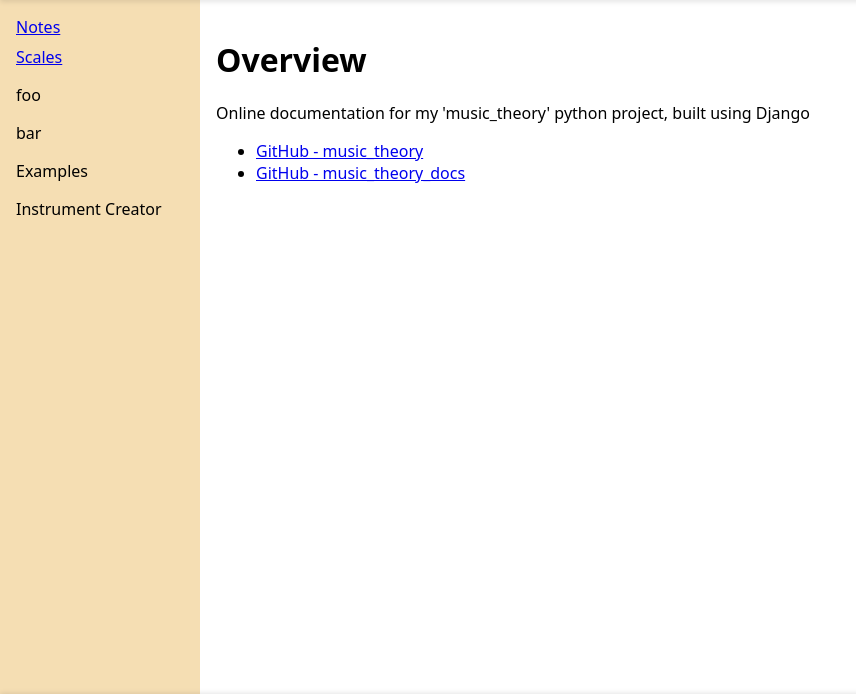
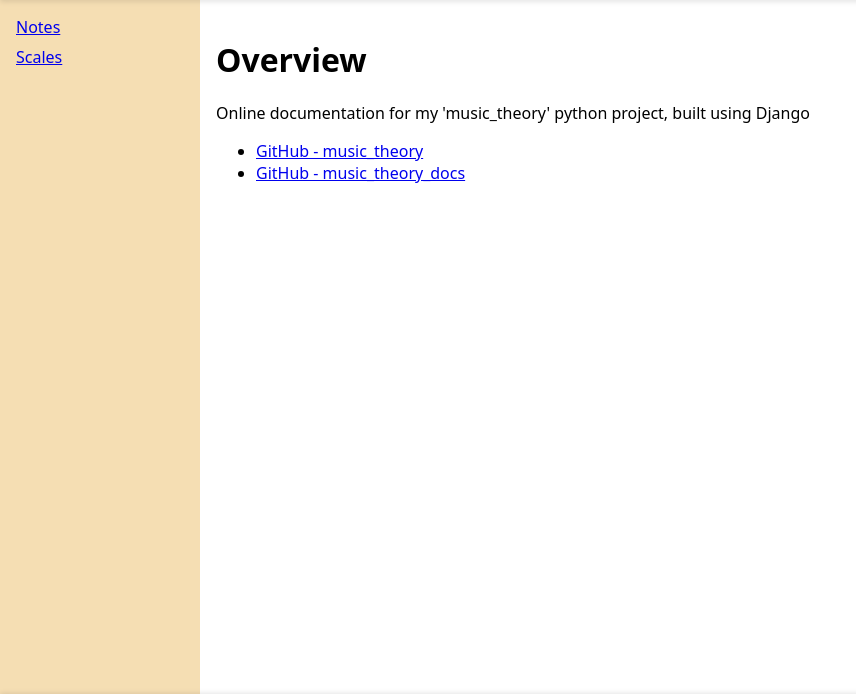
Before and after one commit to CraigMason19/music_theory_docs, a Django app: page /documentation/ in a window 1280 px wide. Shown: the part 51-745 px from the top of the page, without its empty margins (0-856 px from the left). Run offline with Django 5.2, Linux system fonts and the light colour scheme.

Commit message:
Removed placeholders

```diff
--- a/documentationApp/templates/base.html
+++ b/documentationApp/templates/base.html
@@ -17,10 +17,6 @@
     <aside class="side-menu">
         <a href="/documentation/notes">Notes</a>
         <a href="/documentation/scales">Scales</a>
-        <p>foo</p>
-        <p>bar</p>
-        <p>Examples</p>
-        <p>Instrument Creator</p>
     </aside>
 
     <main class="view-area">
```
